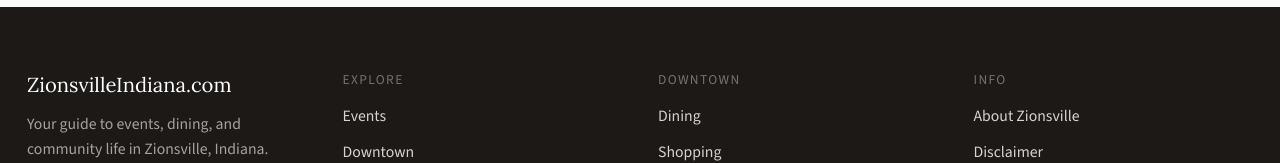
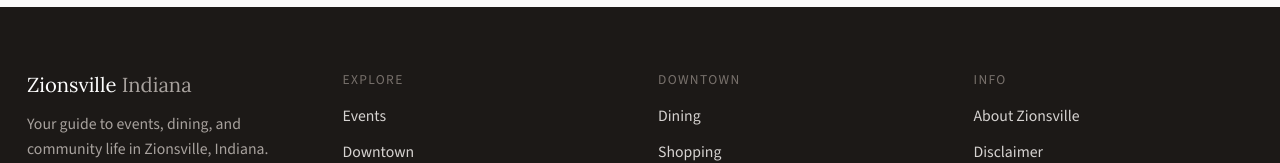
Before and after one commit to iskali18/zionsvilleindiana, a Next.js app: page / in a window 1280 px wide. Shown: the part 4827-4990 px from the top of the page. Built offline with nearby package versions, Linux system fonts and the light colour scheme.

Commit message:
Zionsville Indiana name, things to do

```diff
--- a/app/events/[slug]/page.tsx
+++ b/app/events/[slug]/page.tsx
@@ -58,7 +58,7 @@
     url: `https://zionsvilleindiana.com/events/${meta.slug}`,
     organizer: {
       '@type': 'Organization',
-      name: 'ZionsvilleIndiana.com',
+      name: 'Zionsville Indiana',
       url: 'https://zionsvilleindiana.com',
     },
   }
--- a/app/page.tsx
+++ b/app/page.tsx
@@ -51,7 +51,8 @@
     {
       '@type': 'Organization',
       '@id': 'https://zionsvilleindiana.com/#organization',
-      name: 'ZionsvilleIndiana.com',
+      name: 'Zionsville Indiana',
+      alternateName: 'ZionsvilleIndiana.com',
       url: 'https://zionsvilleindiana.com',
       logo: 'https://zionsvilleindiana.com/images/logo.png',
     },
@@ -59,7 +60,8 @@
       '@type': 'WebSite',
       '@id': 'https://zionsvilleindiana.com/#website',
       url: 'https://zionsvilleindiana.com',
-      name: 'ZionsvilleIndiana.com',
+      name: 'Zionsville Indiana',
+      alternateName: 'ZionsvilleIndiana.com',
       publisher: { '@id': 'https://zionsvilleindiana.com/#organization' },
     },
     {
--- a/app/things-to-do/things-to-do page.tsx
+++ /dev/null
@@ -1,30 +0,0 @@
-import type { Metadata } from 'next'
-import { getArticle } from '@/lib/content'
-import ArticleLayout from '@/components/ArticleLayout'
-
-const SLUG = 'things-to-do'
-
-export async function generateMetadata(): Promise<Metadata> {
-  const { meta } = await getArticle(SLUG)
-  return {
-    title: meta.seoTitle,
-    description: meta.description,
-    alternates: {
-      canonical: `/${SLUG}`,
-    },
-    openGraph: {
-      title: meta.seoTitle,
-      description: meta.description,
-      url: `https://zionsvilleindiana.com/${SLUG}`,
-      type: 'article',
-      ...(meta.hero_image && {
-        images: [{ url: meta.hero_image }],
-      }),
-    },
-  }
-}
-
-export default async function ThingsToDoPage() {
-  const { meta, contentHtml } = await getArticle(SLUG)
-  return <ArticleLayout meta={meta} contentHtml={contentHtml} />
-}
--- a/components/ArticleLayout.tsx
+++ b/components/ArticleLayout.tsx
@@ -23,7 +23,7 @@
     ...(meta.lastUpdated && { dateModified: meta.lastUpdated }),
     publisher: {
       '@type': 'Organization',
-      name: 'ZionsvilleIndiana.com',
+      name: 'Zionsville Indiana',
       url: 'https://zionsvilleindiana.com',
     },
   }
--- a/components/layout/Footer.tsx
+++ b/components/layout/Footer.tsx
@@ -32,7 +32,9 @@
     <footer className="bg-stone-900 text-stone-300 mt-20">
       <div className="max-w-6xl mx-auto px-4 sm:px-6 py-14 grid grid-cols-2 md:grid-cols-4 gap-8">
         <div className="col-span-2 md:col-span-1">
-          <p className="font-display text-white text-lg mb-2">ZionsvilleIndiana.com</p>
+          <p className="font-display text-lg mb-2">
+            <span className="text-white">Zionsville</span> <span className="text-stone-400">Indiana</span>
+          </p>
           <p className="text-sm text-stone-400 leading-relaxed">
             Your guide to events, dining, and community life in Zionsville, Indiana.
           </p>
--- a/content/articles/things-to-do.md
+++ b/content/articles/things-to-do.md
@@ -79,8 +79,10 @@
 **106th Street / Creekside Corporate Park area — steakhouse dining near Graham Rahal Performance**
 **Bowdie’s Chophouse** is an upscale steakhouse on the Graham Rahal Campus, with cocktails, wine, and views of exotic and high-performance vehicles on display while you dine.
 
-**Michigan Road area — casual chains, Thai food, and dessert**
+**Michigan Road area — casual chains, Thai food, coffee, and dessert**
 **Thai Eatery** along Michigan Road serves Thai street food including appetizers, noodles, fried rice, and curries. They also serve Thai iced tea, mango sticky rice, and custards to round out each meal.
+
+**Mochaland** is nearby in the same retail center as Thai Eatery, serving small-batch roasted coffee and bakery items near Bennett Parkway.
 
 Nearby at Sylo Crossing and The Farm development, newer dining and quick-service choices include **Torchy’s Tacos**, **Shake Shack**, **CAVA**, **Bibibop Asian Grill**, **Piada Italian Street Food**, **West Coast Sourdough**, **sweetgreen**, and **Graeter’s Ice Cream**. This area can be convenient for casual meals, family outings, or dessert.
 
@@ -150,4 +152,4 @@
 
 ## Plan your day
 
-Before you choose a date, check the [Zionsville events calendar](/events). Many weekends bring farmers markets, library programs, concerts, festivals, holiday events, and seasonal community gatherings.
+Before you choose a date, check the [Zionsville events calendar](/events). Many weekends bring farmers markets, concerts, festivals, holiday events, and seasonal community gatherings.
--- a/lib/calendar.ts
+++ b/lib/calendar.ts
@@ -153,7 +153,7 @@
     url: event.htmlLink,
     organizer: {
       '@type': 'Organization',
-      name: 'ZionsvilleIndiana.com',
+      name: 'Zionsville Indiana',
       url: 'https://zionsvilleindiana.com',
     },
   }
```
